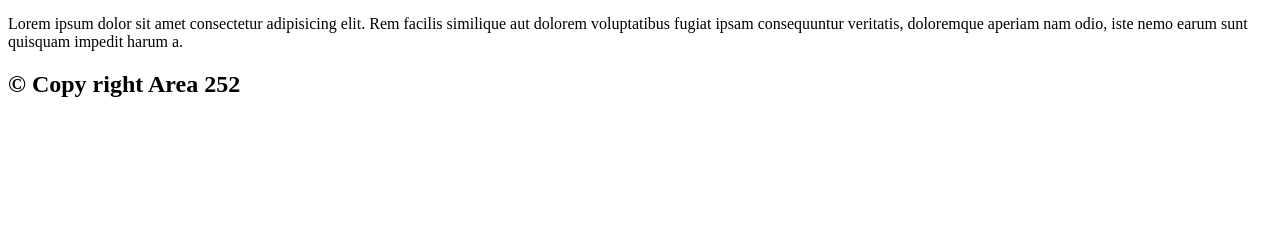
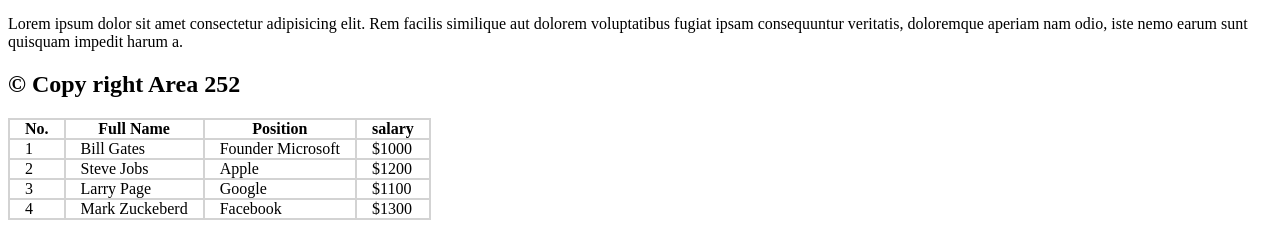
Before and after one commit to Sobuj-Mondol/html-css-audio-video, a plain HTML site: page index.html in a window 1280 px wide. Shown: the part 1180-1408 px from the top of the page. Before the commit the page ends 1298 px from the top, so only its background shows below. Drawn offline with Linux system fonts and the light colour scheme.

Commit message:
added table

```diff
--- a/index.html
+++ b/index.html
@@ -54,5 +54,41 @@
     <footer>
         <h2> © Copy right Area 252</h2>
     </footer>
+    <table>
+        <thead>
+            <tr>
+                <th>No.</th>
+                <th>Full Name</th>
+                <th>Position</th>
+                <th>salary</th>
+            </tr>
+        </thead>
+        <tbody>
+            <tr>
+                <td>1</td>
+                <td>Bill Gates</td>
+                <td>Founder Microsoft</td>
+                <td>$1000</td>
+            </tr>
+            <tr>
+                <td>2</td>
+                <td>Steve Jobs</td>
+                <td>Apple</td>
+                <td>$1200</td>
+            </tr>
+            <tr>
+                <td>3</td>
+                <td>Larry Page</td>
+                <td>Google</td>
+                <td>$1100</td>
+            </tr>
+            <tr>
+                <td>4</td>
+                <td>Mark Zuckeberd</td>
+                <td>Facebook</td>
+                <td>$1300</td>
+            </tr>
+        </tbody>
+    </table>
 </body>
 </html>
--- a/style.css
+++ b/style.css
@@ -0,0 +1,11 @@
+
+table{
+    border-collapse: collapse;
+}
+td,th{
+    border: 2px solid lightgray;
+    padding: 0px 15px;
+}
+thead{
+    border: 2px solid lightgray;
+}
```
